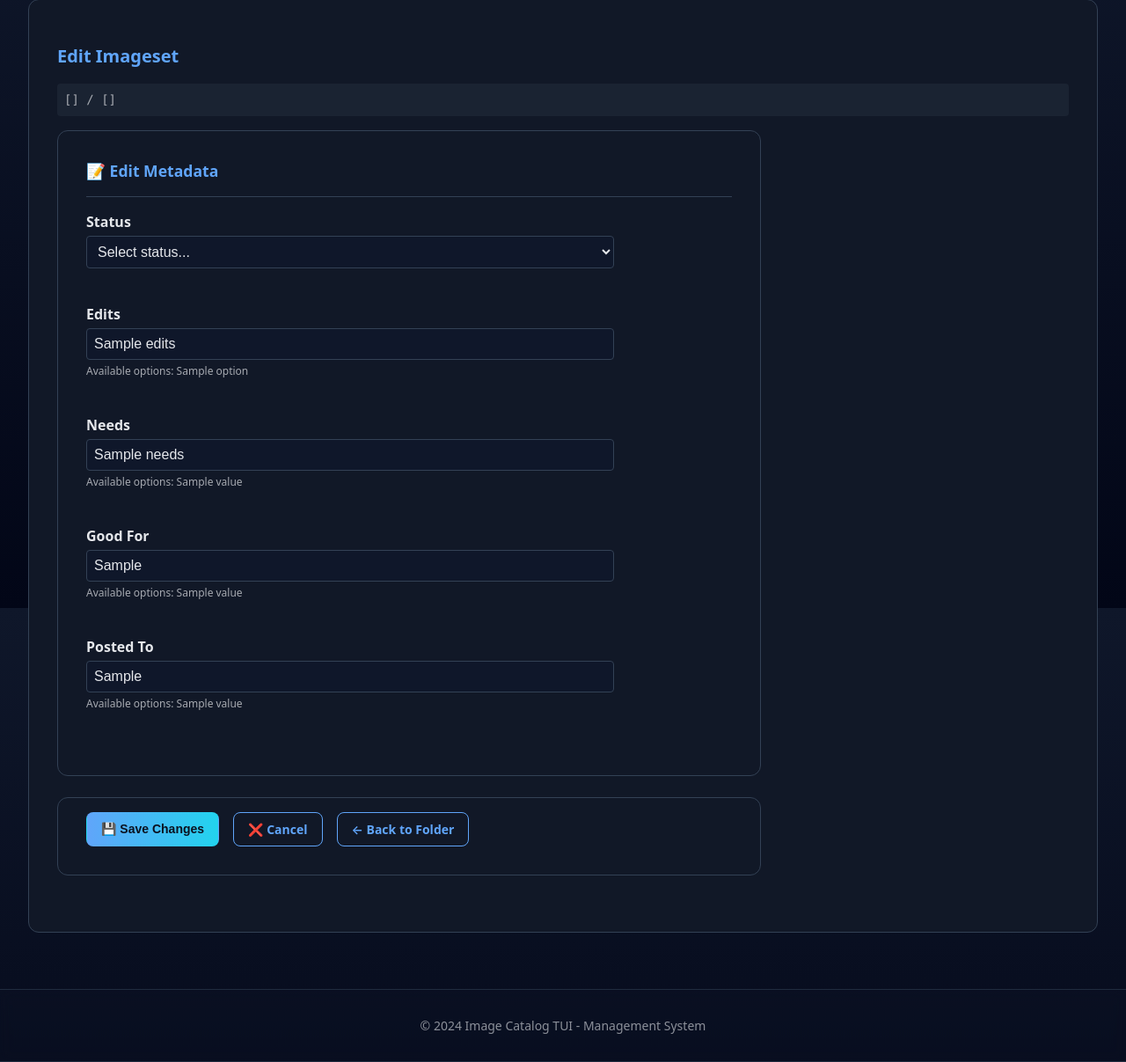
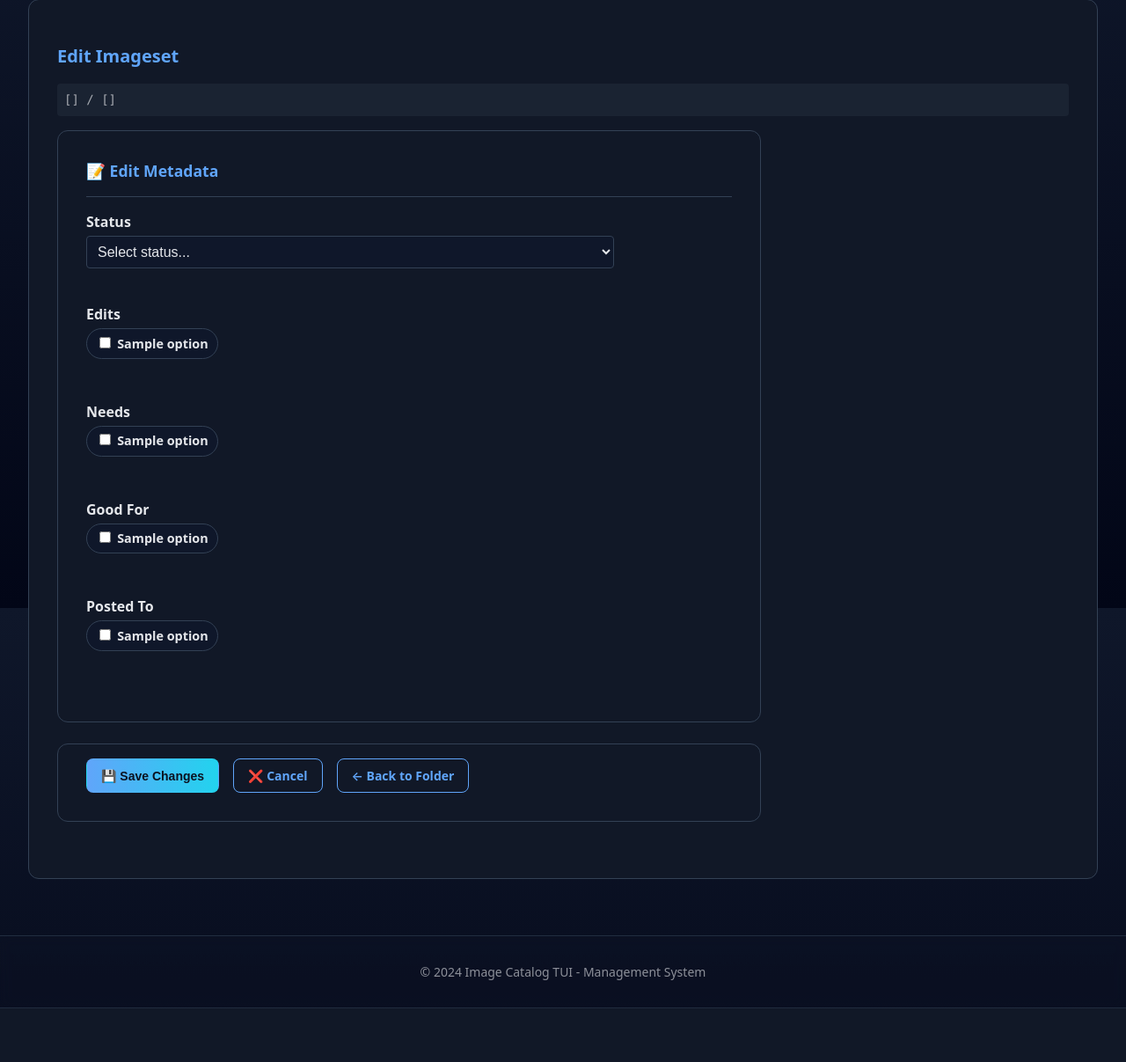
Before and after one commit to fikebr/img_catalog_tui, a Python web app: template img_catalog_tui/flask/templates/imageset_edit.html in a window 1280 px wide. Shown: the part 109-1316 px from the top of the page at 88% size. After the commit the page ends 1255 px from the top, so only its background shows below. Run offline with Jinja, Linux system fonts and the light colour scheme; the template is opened without the code that fills it: most values are stand-ins (such as "Sample title", 1, 10 or a date in 2020).

Commit message:
Enhance imageset editing functionality with improved UI and data handling
- Introduced new helper functions to convert CSV strings to lists and create empty selection maps for checkbox fields.
- Updated the imageset_edit view to utilize these functions for managing selected options.
- Refactored the imageset_edit.html template to replace text inputs with checkbox groups for 'edits', 'needs', 'good_for', and 'posted_to', improving user interaction.
- Enhanced form validation and UX by adding visual feedback for changes and keyboard shortcuts for form submission.

```diff
--- a/img_catalog_tui/flask/templates/imageset_edit.html
+++ b/img_catalog_tui/flask/templates/imageset_edit.html
@@ -15,8 +15,39 @@
         <div class="folder-path" style="font-family: var(--font-mono); background: var(--muted); padding: var(--space-sm); border-radius: var(--radius-sm); margin-bottom: var(--space-md); word-break: break-all;">
             {{ foldername }} / {{ imageset_name }}
         </div>
+        <style>
+            .checkbox-grid {
+                display: flex;
+                flex-wrap: wrap;
+                gap: var(--space-sm);
+            }
+            .checkbox-pill {
+                display: inline-flex;
+                align-items: center;
+                gap: 0.35rem;
+                padding: 0.35rem 0.65rem;
+                border: 1px solid var(--border);
+                border-radius: var(--radius-pill, 999px);
+                background: var(--bg);
+                cursor: pointer;
+                font-size: 0.9rem;
+            }
+            .checkbox-pill input {
+                accent-color: var(--accent);
+            }
+            .form-group.has-changes {
+                border: 1px solid var(--accent);
+                border-radius: var(--radius-sm);
+                padding: var(--space-sm);
+                background: color-mix(in srgb, var(--accent) 8%, transparent);
+            }
+        </style>
 
         {% if imageset_data %}
+            {% set selected_edits = selected_options.edits if selected_options is defined else [] %}
+            {% set selected_needs = selected_options.needs if selected_options is defined else [] %}
+            {% set selected_good_for = selected_options.good_for if selected_options is defined else [] %}
+            {% set selected_posted_to = selected_options.posted_to if selected_options is defined else [] %}
             <form method="POST" action="/api/imageset/{{ foldername }}/{{ imageset_name }}/update" style="max-width: 800px;">
                 <div class="card">
                     <div class="card-header">
@@ -26,11 +57,11 @@
                         <div style="display: grid; gap: var(--space-md);">
 
                             <!-- Status Field -->
-                            <div class="form-group">
+                            <div class="form-group" data-form-group="status">
                                 <label for="status" style="display: block; font-weight: 600; margin-bottom: var(--space-xs); color: var(--text);">
                                     Status
                                 </label>
-                                <select id="status" name="status" class="form-control" style="width: 100%; padding: var(--space-sm); border: 1px solid var(--border); border-radius: var(--radius-sm); background: var(--bg); color: var(--text);">
+                                <select id="status" name="status" class="form-control" style="width: 100%; padding: var(--space-sm); border: 1px solid var(--border); border-radius: var(--radius-sm); background: var(--bg); color: var(--text);" data-track-change="true" data-highlight-group="status">
                                     <option value="">Select status...</option>
                                     {% for option in config_options.status %}
                                         <option value="{{ option }}" {% if imageset_data.status == option %}selected{% endif %}>{{ option }}</option>
@@ -39,70 +70,102 @@
                             </div>
 
                             <!-- Edits Field -->
-                            <div class="form-group">
-                                <label for="edits" style="display: block; font-weight: 600; margin-bottom: var(--space-xs); color: var(--text);">
+                            <div class="form-group" data-form-group="edits">
+                                <label style="display: block; font-weight: 600; margin-bottom: var(--space-xs); color: var(--text);">
                                     Edits
                                 </label>
-                                <input type="text"
+                                <input type="hidden"
                                        id="edits"
                                        name="edits"
                                        value="{{ imageset_data.edits or '' }}"
-                                       placeholder="Enter comma-separated values (e.g., creative, photoshop)"
-                                       class="form-control"
-                                       style="width: 100%; padding: var(--space-sm); border: 1px solid var(--border); border-radius: var(--radius-sm); background: var(--bg); color: var(--text);">
-                                <div style="font-size: 0.75rem; color: var(--text); opacity: 0.7; margin-top: var(--space-xs);">
-                                    Available options: {{ config_options.edits | join(', ') }}
+                                       data-track-change="true"
+                                       data-highlight-group="edits">
+                                <div class="checkbox-grid" data-checkbox-field="edits">
+                                    {% for option in config_options.edits %}
+                                        {% set checkbox_id = 'edits_' ~ loop.index %}
+                                        <label class="checkbox-pill" for="{{ checkbox_id }}">
+                                            <input type="checkbox"
+                                                   id="{{ checkbox_id }}"
+                                                   value="{{ option }}"
+                                                   {% if option in selected_edits %}checked{% endif %}>
+                                            {{ option }}
+                                        </label>
+                                    {% endfor %}
                                 </div>
                             </div>
 
                             <!-- Needs Field -->
-                            <div class="form-group">
-                                <label for="needs" style="display: block; font-weight: 600; margin-bottom: var(--space-xs); color: var(--text);">
+                            <div class="form-group" data-form-group="needs">
+                                <label style="display: block; font-weight: 600; margin-bottom: var(--space-xs); color: var(--text);">
                                     Needs
                                 </label>
-                                <input type="text"
+                                <input type="hidden"
                                        id="needs"
                                        name="needs"
                                        value="{{ imageset_data.needs or '' }}"
-                                       placeholder="Enter comma-separated values (e.g., upscale, vector)"
-                                       class="form-control"
-                                       style="width: 100%; padding: var(--space-sm); border: 1px solid var(--border); border-radius: var(--radius-sm); background: var(--bg); color: var(--text);">
-                                <div style="font-size: 0.75rem; color: var(--text); opacity: 0.7; margin-top: var(--space-xs);">
-                                    Available options: {{ config_options.needs | join(', ') }}
+                                       data-track-change="true"
+                                       data-highlight-group="needs">
+                                <div class="checkbox-grid" data-checkbox-field="needs">
+                                    {% for option in config_options.needs %}
+                                        {% set checkbox_id = 'needs_' ~ loop.index %}
+                                        <label class="checkbox-pill" for="{{ checkbox_id }}">
+                                            <input type="checkbox"
+                                                   id="{{ checkbox_id }}"
+                                                   value="{{ option }}"
+                                                   {% if option in selected_needs %}checked{% endif %}>
+                                            {{ option }}
+                                        </label>
+                                    {% endfor %}
                                 </div>
                             </div>
 
                             <!-- Good For Field -->
-                            <div class="form-group">
-                                <label for="good_for" style="display: block; font-weight: 600; margin-bottom: var(--space-xs); color: var(--text);">
+                            <div class="form-group" data-form-group="good_for">
+                                <label style="display: block; font-weight: 600; margin-bottom: var(--space-xs); color: var(--text);">
                                     Good For
                                 </label>
-                                <input type="text"
+                                <input type="hidden"
                                        id="good_for"
                                        name="good_for"
                                        value="{{ imageset_data.good_for or '' }}"
-                                       placeholder="Enter comma-separated values (e.g., stock, rb, poster)"
-                                       class="form-control"
-                                       style="width: 100%; padding: var(--space-sm); border: 1px solid var(--border); border-radius: var(--radius-sm); background: var(--bg); color: var(--text);">
-                                <div style="font-size: 0.75rem; color: var(--text); opacity: 0.7; margin-top: var(--space-xs);">
-                                    Available options: {{ config_options.good_for | join(', ') }}
+                                       data-track-change="true"
+                                       data-highlight-group="good_for">
+                                <div class="checkbox-grid" data-checkbox-field="good_for">
+                                    {% for option in config_options.good_for %}
+                                        {% set checkbox_id = 'good_for_' ~ loop.index %}
+                                        <label class="checkbox-pill" for="{{ checkbox_id }}">
+                                            <input type="checkbox"
+                                                   id="{{ checkbox_id }}"
+                                                   value="{{ option }}"
+                                                   {% if option in selected_good_for %}checked{% endif %}>
+                                            {{ option }}
+                                        </label>
+                                    {% endfor %}
                                 </div>
                             </div>
 
                             <!-- Posted To Field -->
-                            <div class="form-group">
-                                <label for="posted_to" style="display: block; font-weight: 600; margin-bottom: var(--space-xs); color: var(--text);">
+                            <div class="form-group" data-form-group="posted_to">
+                                <label style="display: block; font-weight: 600; margin-bottom: var(--space-xs); color: var(--text);">
                                     Posted To
                                 </label>
-                                <input type="text"
+                                <input type="hidden"
                                        id="posted_to"
                                        name="posted_to"
                                        value="{{ imageset_data.posted_to or '' }}"
-                                       placeholder="Enter comma-separated values (e.g., stock, rb, tp)"
-                                       class="form-control"
-                                       style="width: 100%; padding: var(--space-sm); border: 1px solid var(--border); border-radius: var(--radius-sm); background: var(--bg); color: var(--text);">
-                                <div style="font-size: 0.75rem; color: var(--text); opacity: 0.7; margin-top: var(--space-xs);">
-                                    Available options: {{ config_options.posted_to | join(', ') }}
+                                       data-track-change="true"
+                                       data-highlight-group="posted_to">
+                                <div class="checkbox-grid" data-checkbox-field="posted_to">
+                                    {% for option in config_options.posted_to %}
+                                        {% set checkbox_id = 'posted_to_' ~ loop.index %}
+                                        <label class="checkbox-pill" for="{{ checkbox_id }}">
+                                            <input type="checkbox"
+                                                   id="{{ checkbox_id }}"
+                                                   value="{{ option }}"
+                                                   {% if option in selected_posted_to %}checked{% endif %}>
+                                            {{ option }}
+                                        </label>
+                                    {% endfor %}
                                 </div>
                             </div>
 
@@ -133,38 +196,88 @@
 {% block scripts %}
 {{ super() }}
 <script>
-// Add some basic form validation and UX improvements
+// Add enhanced form validation and UX improvements
 document.addEventListener('DOMContentLoaded', function() {
+    try {
         const form = document.querySelector('form');
-    const inputs = form.querySelectorAll('input[type="text"]');
+        if (!form) {
+            console.warn('Imageset edit form not found.');
+            return;
+        }
 
-    // Add visual feedback for form changes
-    inputs.forEach(input => {
-        const originalValue = input.value;
-        input.addEventListener('input', function() {
-            if (this.value !== originalValue) {
-                this.style.borderColor = 'var(--accent)';
-            } else {
-                this.style.borderColor = 'var(--border)';
+        const findGroup = (name) => form.querySelector(`[data-form-group="${name}"]`);
+
+        const registerTrackedInputs = () => {
+            const tracked = Array.from(form.querySelectorAll('[data-track-change]'));
+            tracked.forEach(input => {
+                input.dataset.originalValue = input.value || '';
+                const updateHighlight = () => {
+                    const hasChanged = input.value !== (input.dataset.originalValue || '');
+                    const groupName = input.dataset.highlightGroup;
+                    const group = groupName ? findGroup(groupName) : null;
+                    if (group) {
+                        group.classList.toggle('has-changes', hasChanged);
+                    } else if (input.style) {
+                        input.style.borderColor = hasChanged ? 'var(--accent)' : 'var(--border)';
                     }
+                };
+                input.addEventListener('input', updateHighlight);
+                input.addEventListener('change', updateHighlight);
+                updateHighlight();
             });
+            return tracked;
+        };
+
+        const synchronizeCheckboxGroups = () => {
+            const groups = form.querySelectorAll('[data-checkbox-field]');
+            groups.forEach(group => {
+                const fieldName = group.dataset.checkboxField;
+                const hiddenInput = form.querySelector(`input[type="hidden"][name="${fieldName}"]`);
+                if (!hiddenInput) {
+                    console.warn(`Hidden input for field "${fieldName}" was not found.`);
+                    return;
+                }
+                const checkboxes = group.querySelectorAll('input[type="checkbox"]');
+                const normalize = (value) => (value || '')
+                    .split(',')
+                    .map(item => item.trim())
+                    .filter(Boolean);
+
+                const applyHiddenToUI = () => {
+                    const currentValues = normalize(hiddenInput.value);
+                    checkboxes.forEach(box => {
+                        box.checked = currentValues.includes(box.value);
                     });
+                };
 
-    // Add confirmation before leaving if form has changes
+                const syncToHidden = () => {
+                    const selectedValues = Array.from(checkboxes)
+                        .filter(box => box.checked)
+                        .map(box => box.value);
+                    const combined = selectedValues.join(', ');
+                    if (hiddenInput.value !== combined) {
+                        hiddenInput.value = combined;
+                        hiddenInput.dispatchEvent(new Event('input', { bubbles: true }));
+                    }
+                };
+
+                checkboxes.forEach(box => box.addEventListener('change', syncToHidden));
+
+                applyHiddenToUI();
+                syncToHidden();
+            });
+        };
+
+        synchronizeCheckboxGroups();
+        const trackedInputs = registerTrackedInputs();
+
         form.addEventListener('submit', function(e) {
-        const hasChanges = Array.from(inputs).some(input => {
-            const originalValue = input.getAttribute('value') || '';
-            return input.value !== originalValue;
-        });
-
-        if (hasChanges) {
-            if (!confirm('Are you sure you want to save these changes?')) {
+            const hasChanges = trackedInputs.some(input => input.value !== (input.dataset.originalValue || ''));
+            if (hasChanges && !confirm('Are you sure you want to save these changes?')) {
                 e.preventDefault();
-            }
             }
         });
 
-    // Add keyboard shortcuts
         document.addEventListener('keydown', function(e) {
             if (e.ctrlKey && e.key === 's') {
                 e.preventDefault();
@@ -174,6 +287,9 @@
                 window.location.href = '/imageset/{{ foldername }}/{{ imageset_name }}';
             }
         });
+    } catch (err) {
+        console.error('Imageset edit enhancements failed:', err);
+    }
 });
 </script>
 {% endblock %}
```
Also changed, not shown: img_catalog_tui/flask/views_html.py (+29 -1 lines). Lines whose indentation alone changed are shown as unchanged.
